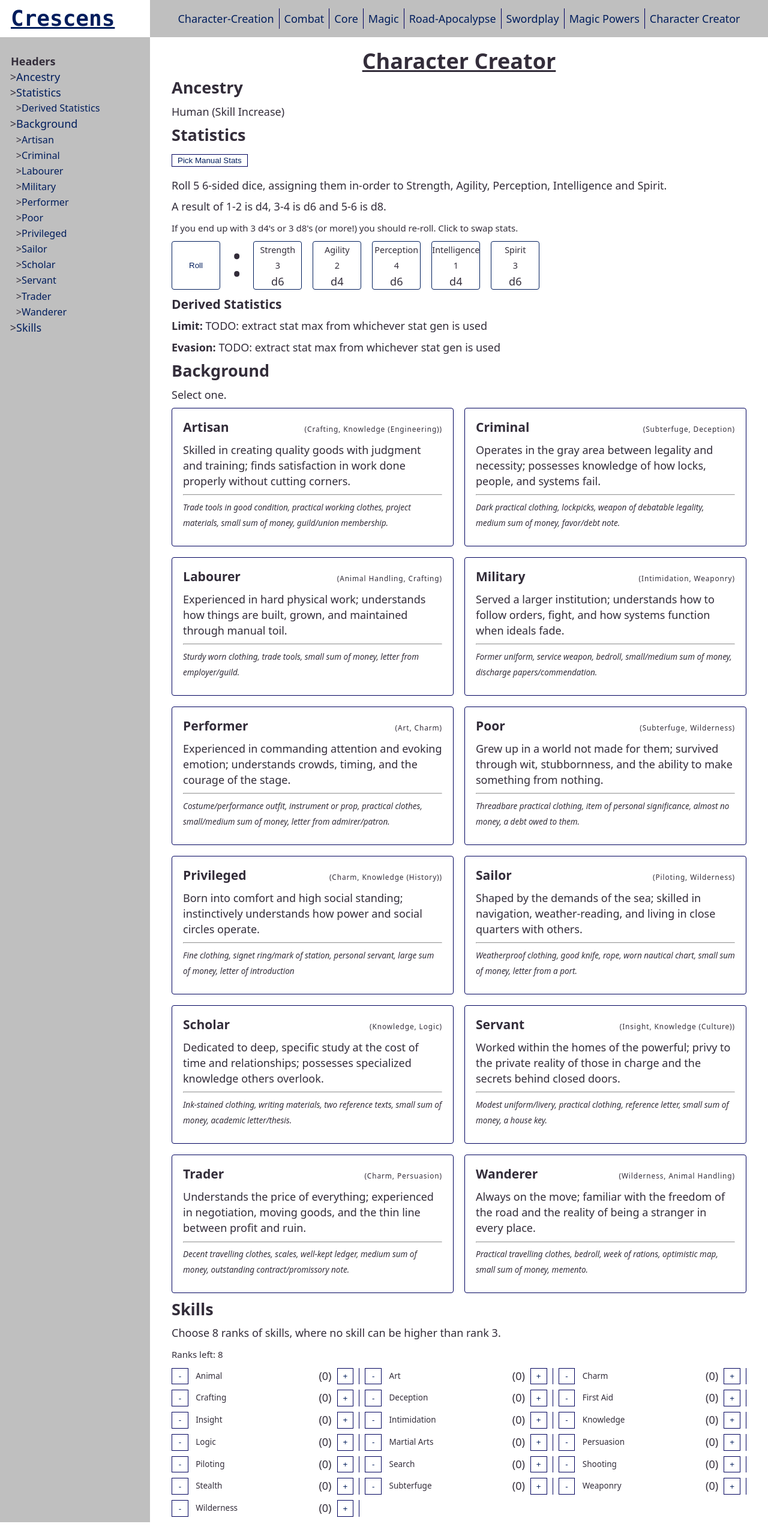
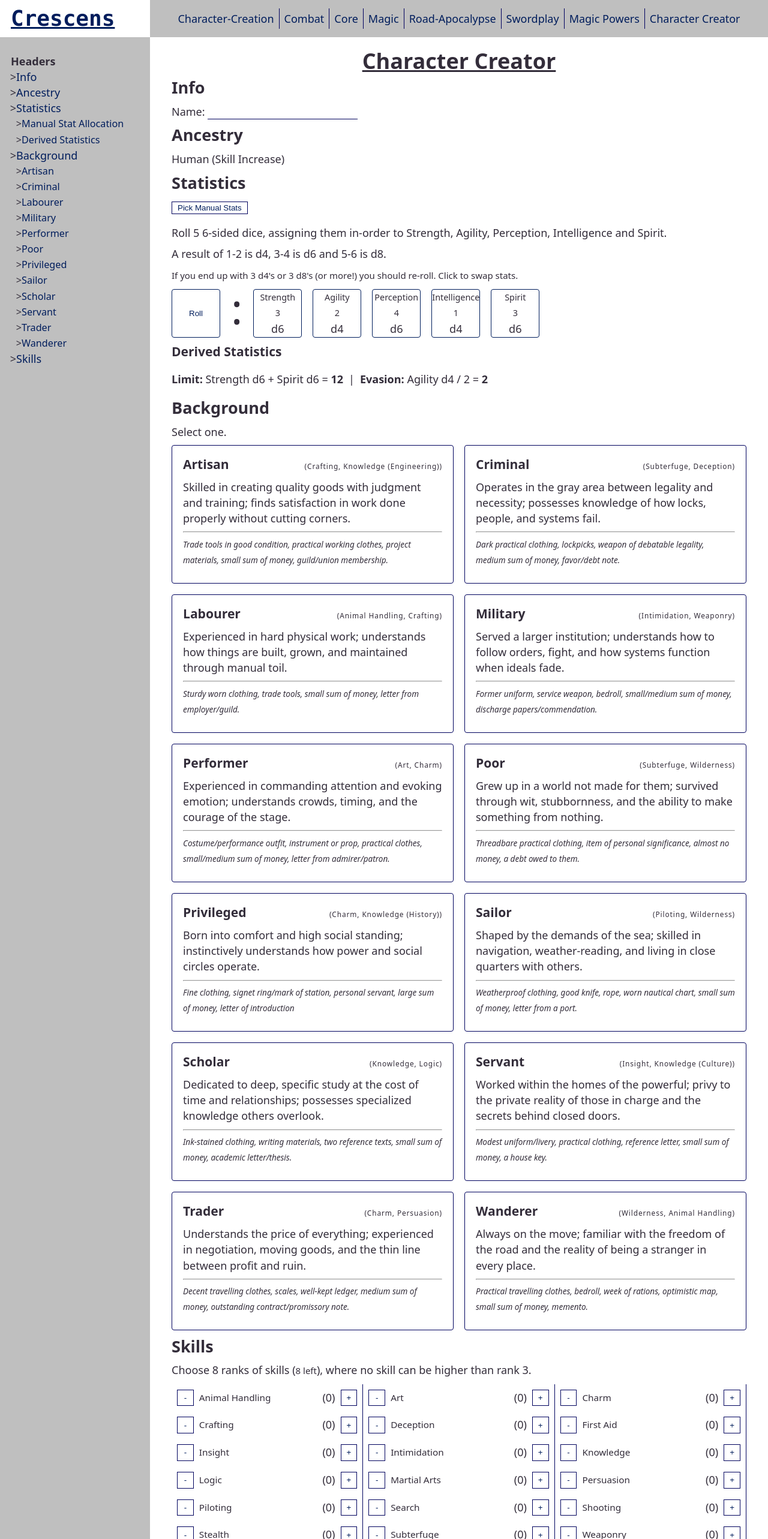
Before and after one commit to Tamillis/Crescens, a Vue app: page /character-creator in a window 1280 px wide. Shown: the top 2566 px of the page at 60% size. Before the commit the page ends 2538 px from the top, so only its background shows below. Built offline with nearby package versions, Linux system fonts and the light colour scheme.

Commit message:
stat tracking at the page level, modelling correctly

```diff
--- a/src/assets/core.json
+++ b/src/assets/core.json
@@ -1,6 +1,6 @@
 {
     "skills": [
-        "Animal",
+        "Animal Handling",
         "Art",
         "Charm",
         "Crafting",
--- a/src/components/ManualStatPicker.vue
+++ b/src/components/ManualStatPicker.vue
@@ -4,9 +4,9 @@
         <p>You have a d4, 3d6's and a d8 to allocate</p>
 
         <div class="stat-selector-container">
-            <div v-for="stat in core.stats">
-                <label :for="'stat-selector-' + stat" class="capitalise">{{ stat }}</label>
-                <select :id="'stat-selector-' + stat" :value="data[stat]" @change="e => data[stat] = e.target.value">
+            <div v-for="(stat, key) in model">
+                <label :for="'stat-selector-' + key" class="capitalise">{{ key }}</label>
+                <select :id="'stat-selector-' + key" v-model="model[key]">
                     <option>d4</option>
                     <option>d6</option>
                     <option>d8</option>
@@ -22,25 +22,16 @@
 import { ref, watch } from 'vue';
 import core from '../assets/core.json';
 
-const data = ref({
-    strength: "d8",
-    agility: "d6",
-    perception: "d6",
-    intelligence: "d6",
-    spirit: "d4"
-});
+const model = defineModel({type: Object, required: true})
 
-watch(() => data.value.strength, checkManualStatValidity);
-watch(() => data.value.agility, checkManualStatValidity);
-watch(() => data.value.perception, checkManualStatValidity);
-watch(() => data.value.intelligence, checkManualStatValidity);
-watch(() => data.value.spirit, checkManualStatValidity);
+watch(model, checkManualStatValidity, { deep: true });
 
 const statSelectionErr = ref("");
+checkManualStatValidity();
 
 function checkManualStatValidity() {
-    let vals = Object.values(data.value);
-    if(vals.filter(v => v == "d4").length != 1 || vals.filter(v => v == "d6").length != 3 || vals.filter(v => v == "d8").length != 1) {
+    let vals = Object.values(model.value);
+    if (vals.filter(v => v == "d4").length != 1 || vals.filter(v => v == "d6").length != 3 || vals.filter(v => v == "d8").length != 1) {
         statSelectionErr.value = "Please select 1d4, 3d6 and 1d8";
     }
     else statSelectionErr.value = "";
--- a/src/components/StatRoller.vue
+++ b/src/components/StatRoller.vue
@@ -20,6 +20,8 @@
 import { ref } from 'vue';
 import core from '../assets/core.json';
 
+const model = defineModel({type: Object, required: true});
+
 let diceRoll = () => Math.floor(Math.random() * 6) + 1;
 const rollValueMap = ["d4", "d4", "d6", "d6", "d8", "d8"];
 
@@ -35,8 +37,11 @@ function swap(stat) {
 
         selectedResult.value = clickedResult.value;
         selectedResult.statValue = clickedResult.statValue;
+        model.value[selectedResult.stat] = selectedResult.statValue;
         clickedResult.value = tempValue;
         clickedResult.statValue = tempStatValue;
+        model.value[clickedResult.stat] = clickedResult.statValue;
+
 
         swapSelected.value = "";
     }
@@ -50,6 +55,7 @@ function rollResults() {
     results.value = [];
     for (let stat of core.stats) {
         let roll = diceRoll();
+        model.value[stat] = rollValueMap[roll - 1];
         results.value.push({
             value: roll,
             stat: stat,
--- a/src/pages/CharacterCreator.vue
+++ b/src/pages/CharacterCreator.vue
@@ -1,6 +1,10 @@
 <template>
     <div>
         <h1>Character Creator</h1>
+
+        <h2>Info</h2>
+        <label>Name: </label>
+        <input :value="name" />
 
         <h2>Ancestry</h2>
         <p>Human (Skill Increase)</p>
@@ -9,16 +13,27 @@
 
         <button @click="useRoller = !useRoller">{{ useRoller ? "Pick Manual Stats" : "Use Roller" }}</button>
 
-        <StatRoller v-if="useRoller" style="margin-top:1rem;" />
-        <ManualStatPicker v-else />
+        <StatRoller v-show="useRoller" v-model="selectedStats" style="margin-top:1rem;" />
+        <ManualStatPicker v-show="!useRoller" v-model="selectedStats"/>
 
         <h3>Derived Statistics</h3>
 
-        <p><strong>Limit: </strong> {{ "TODO: extract stat max from whichever stat gen is used" }}</p>
-        <p><strong>Evasion: </strong> {{ "TODO: extract stat max from whichever stat gen is used" }}</p>
+        <div class="flex">
+            <p>
+                <strong>Limit: </strong>
+                Strength {{ selectedStats.strength }} + Spirit {{ selectedStats.spirit }} =
+                <strong>{{ statMax(selectedStats.strength) + statMax(selectedStats.spirit) }}</strong>
+            </p>
+            <p> | </p>
+            <p>
+                <strong>Evasion: </strong>
+                Agility {{ selectedStats.agility }} / 2 =
+                <strong>{{ statAvg(selectedStats.agility ) }}</strong>
+            </p>
+        </div>
 
         <h2>Background</h2>
-        <p>Select one.</p>
+        <p v-if="selectedBg === ''">Select one.</p>
         <div class="bg-container">
             <BackgroundCard v-for="bg in selectableBgs" :bg="bg" @click="selectBg(bg.name)" class="card" />
         </div>
@@ -26,13 +41,12 @@
 
         <h2>Skills</h2>
 
-        <p>Choose 8 ranks of skills, where no skill can be higher than rank 3.</p>
-        <p><small>Ranks left: {{ ranksLeft }}</small></p>
+        <p>Choose 8 ranks of skills (<small>{{ ranksLeft }} left</small>), where no skill can be higher than rank 3.</p>
 
         <div class="skills-container">
             <div v-for="skill in selectableSkills" class="skill-container">
                 <button class="square" @click="decrementSkill(skill.name)">-</button>
-                <p class="m0 skill-name small">{{ skill.name }}</p>
+                <p class="m0 skill-name">{{ skill.name }}</p>
                 <div style="flex-grow: 1;"></div>
                 <span>({{ skill.rank }})</span>
                 <button class="square" @click="incrementSkill(skill.name)">+</button>
@@ -51,12 +65,29 @@ import ManualStatPicker from '../components/ManualStatPicker.vue';
 import BackgroundCard from '../components/BackgroundCard.vue';
 
 const useRoller = ref(true);
+const selectedStats = ref({
+    strength: "d8",
+    agility: "d6",
+    perception: "d6",
+    intelligence: "d6",
+    spirit: "d4"
+});
 
 const selectableBgs = ref(core.backgrounds);
 const selectedBg = ref("");
+const name = ref("")
 
 const selectableSkills = ref(core.skills.map(s => { return { name: s, rank: 0 } }))
 const ranksLeft = ref(8);
+
+function statAvg(statValue) {
+    let val = statMax(statValue);
+    return Math.floor(val / 2);
+}
+
+function statMax(statValue) {
+    return Number(statValue.slice(1))
+}
 
 function selectBg(clickedBg) {
     if (selectedBg.value != "") {
@@ -110,19 +141,13 @@ function decrementSkill(skill) {
 
 .skills-container {
     display: grid;
-    grid-template-columns: repeat(3, 1fr);
-    gap: 0.5rem;
+    grid-template-columns: repeat(auto-fill, minmax(245px, 1fr));
+    gap: 0;
 }
 
 @media (min-width: 1500px) {
     .bg-container {
         grid-template-columns: 1fr 1fr 1fr;
-    }
-
-    .skills-container {
-        display: grid;
-        grid-template-columns: repeat(5, 1fr);
-        gap: 0.5rem;
     }
 }
 
@@ -131,11 +156,15 @@ function decrementSkill(skill) {
     width: 100%;
     gap: 0.5rem;
     border-right: 1px solid var(--accent-border);
-    padding-right: 0.5rem;
+    padding: 0.5rem;
 }
 
 .skill-selector:last-child {
     border-right: none;
+}
+
+.skill-name {
+    font-size: 0.85em;
 }
 
 .card {
@@ -146,7 +175,5 @@ function decrementSkill(skill) {
     border-color: green;
 }
 
-.skill-name {
-    padding-left: 0.25em;
-}
+
 </style>
--- a/src/style.css
+++ b/src/style.css
@@ -1,7 +1,7 @@
 :root {
   --text: #332d3a;
   --bg: #fff;
-  --shadow: rgba(0,0,0,0.25);
+  --shadow: rgba(0, 0, 0, 0.25);
   --border: #e5e4e7;
 
   --accent: #001d5c;
@@ -67,7 +67,11 @@ h1 {
   text-decoration: underline;
 }
 
-h1, h2, h3, h4, p {
+h1,
+h2,
+h3,
+h4,
+p {
   margin: 0.5em 0;
 }
 
@@ -76,16 +80,24 @@ table {
   margin: 0.5em 0;
 }
 
-td, th {
+td,
+th {
   border: 1px solid var(--text);
   padding: 2px 4px;
 }
 
-input, select, textarea {
-    padding: 0 0.5rem;
-    border: none;
-    font-size: 1em;
-    font-weight: normal;
+input,
+select,
+textarea {
+  padding: 0 0.5rem;
+  border: none;
+  font-size: 1em;
+  font-weight: normal;
+}
+
+input,
+textarea {
+  border-bottom: 1px solid var(--accent-border);
 }
 
 button {
```
